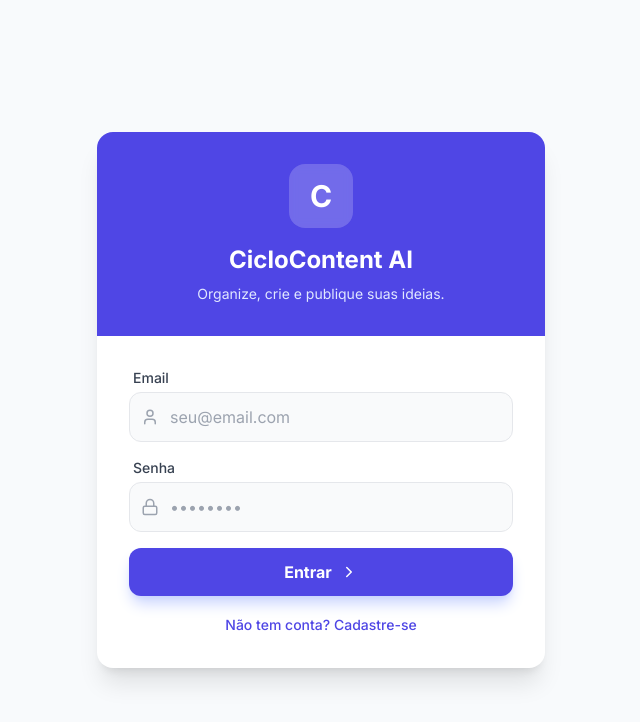
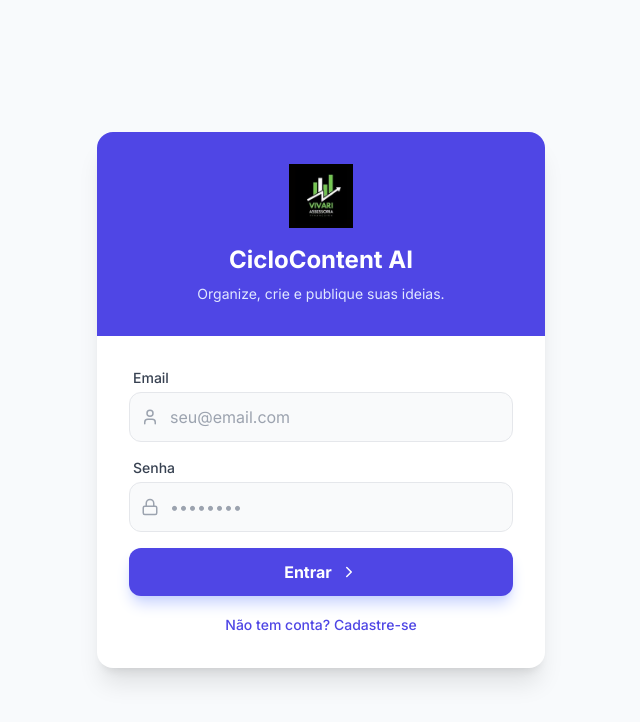
Before and after one commit to GabrielViana1/cicloContent, a React (Vite) app: page / in a window 1280 px wide. Shown: the top 722 px of the page, without its empty margins (319-959 px from the left). Built offline with nearby package versions, Linux system fonts and the light colour scheme.

Commit message:
Adição da logo

```diff
--- a/App.tsx
+++ b/App.tsx
@@ -37,6 +37,27 @@
 import { generateContentScript, generateMoreIdeas } from './services/geminiService';
 import { useAuth } from './context/AuthContext';
 import { contentService } from './services/contentService';
+
+// Define o caminho da logo. Coloque sua imagem em /public/logo.png ou ajuste a string abaixo.
+const LOGO_SRC = '/logo.png';
+
+const LogoMark: React.FC<{ size?: 'sm' | 'lg'; alt?: string }> = ({ size = 'sm', alt = 'CicloContent logo' }) => {
+  const [isBroken, setIsBroken] = useState(false);
+  const fallbackSize = size === 'lg' ? 'text-3xl' : 'text-lg';
+
+  if (!LOGO_SRC || isBroken) {
+    return <span className={`${fallbackSize} font-bold text-white`}>C</span>;
+  }
+
+  return (
+    <img
+      src={LOGO_SRC}
+      alt={alt}
+      className="w-full h-full object-contain"
+      onError={() => setIsBroken(true)}
+    />
+  );
+};
 
 // --- Components ---
 
@@ -91,7 +112,7 @@
       <div className="bg-white rounded-2xl shadow-xl w-full max-w-md overflow-hidden">
         <div className="bg-indigo-600 p-8 text-center relative">
           <div className="w-16 h-16 bg-white/20 rounded-2xl flex items-center justify-center mx-auto mb-4 backdrop-blur-sm">
-             <span className="text-3xl font-bold text-white">C</span>
+             <LogoMark size="lg" />
           </div>
           <h1 className="text-2xl font-bold text-white">CicloContent AI</h1>
           <p className="text-indigo-100 mt-2 text-sm">Organize, crie e publique suas ideias.</p>
@@ -1157,7 +1178,7 @@
         <div className="max-w-7xl mx-auto flex justify-between items-center h-full">
           <div className="flex items-center gap-2">
             <div className="w-8 h-8 bg-indigo-600 rounded-lg flex items-center justify-center text-white font-bold">
-              C
+              <LogoMark />
             </div>
             <h1 className="text-xl font-bold tracking-tight text-gray-900 hidden sm:block">Ciclo<span className="text-indigo-600">Content</span></h1>
           </div>
```
Also changed, not shown: logo.png (added).
